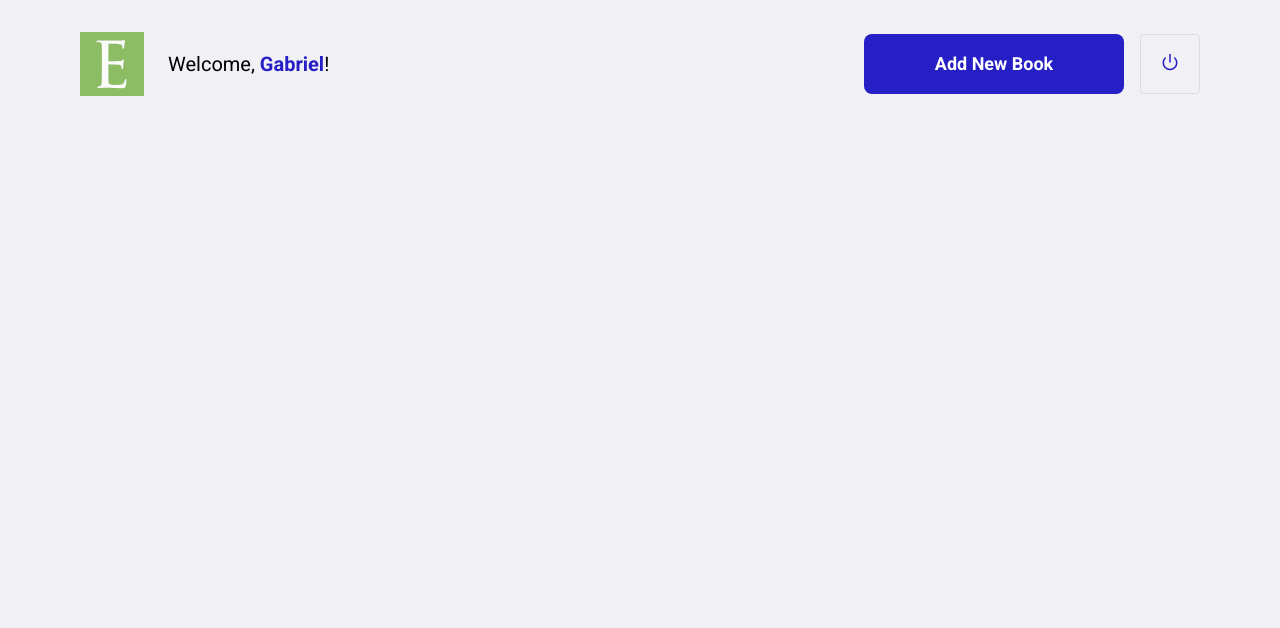
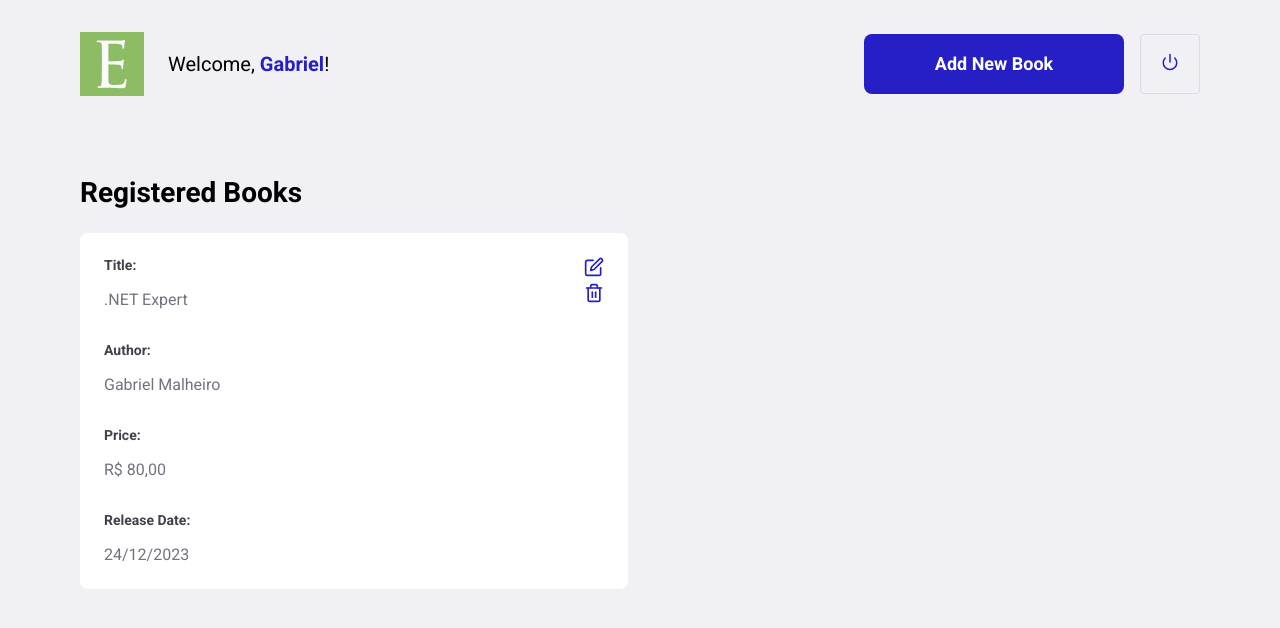
Before and after one commit to gmalheiro/RestWithAspNetAPI, a React (Create React App) app in the folder client/: page /book in a window 1280 px wide. Shown: the top 628 px of the page. Built offline with nearby package versions, Linux system fonts and the light colour scheme.

Commit message:
Update in books

```diff
--- a/client/src/pages/Book/index.js
+++ b/client/src/pages/Book/index.js
@@ -17,6 +17,30 @@ export default function Login (){
                     <FiPower size={18} color="#251FC5" />
                 </button>
             </header>
+
+            <h1>Registered Books</h1>
+            <ul>
+                <li>
+                    <strong>Title:</strong>
+                    <p>.NET Expert</p>
+                    <strong>Author:</strong>
+                    <p>Gabriel Malheiro</p>
+                    <strong>Price:</strong>
+                    <p>R$ 80,00</p>
+                    <strong>Release Date:</strong>
+                    <p>24/12/2023</p>
+
+                    <button type='button'>
+                        <FiEdit size={20} color='#251FC5'/>
+                    </button>
+
+                    <button type='button'>
+                        <FiTrash2 size={20} color='#251FC5'/>
+                    </button>
+                </li>
+            </ul>
+
+
         </div>
     );
 }
```
